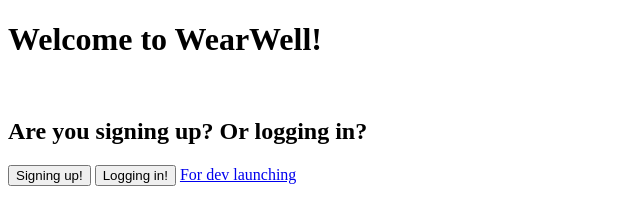
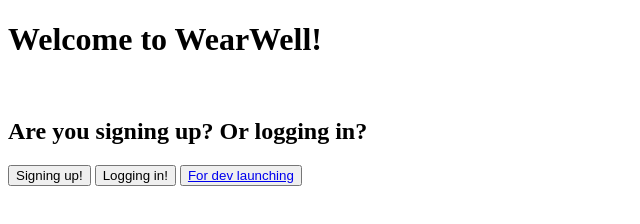
Before and after one commit to Mrivas0331/362FinalProject, a website: page index.html in a window 1280 px wide. Shown: the whole page, without its empty margins (0-640 px from the left). Drawn offline with Linux system fonts and the light colour scheme.

Commit message:
oops triple o

```diff
--- a/index.html
+++ b/index.html
@@ -10,6 +10,6 @@
     <h2>Are you signing up? Or logging in?</h2>
     <a href="/signup.html"><button>Signing up!</button></a>
     <a href="/login.html"><button>Logging in!</button></a>
-    <a href="/home.html"><buttoon>For dev launching</buttoon></a>
+    <a href="/home.html"><button>For dev launching</buttoon></a>
 </body>
 </html>
```
